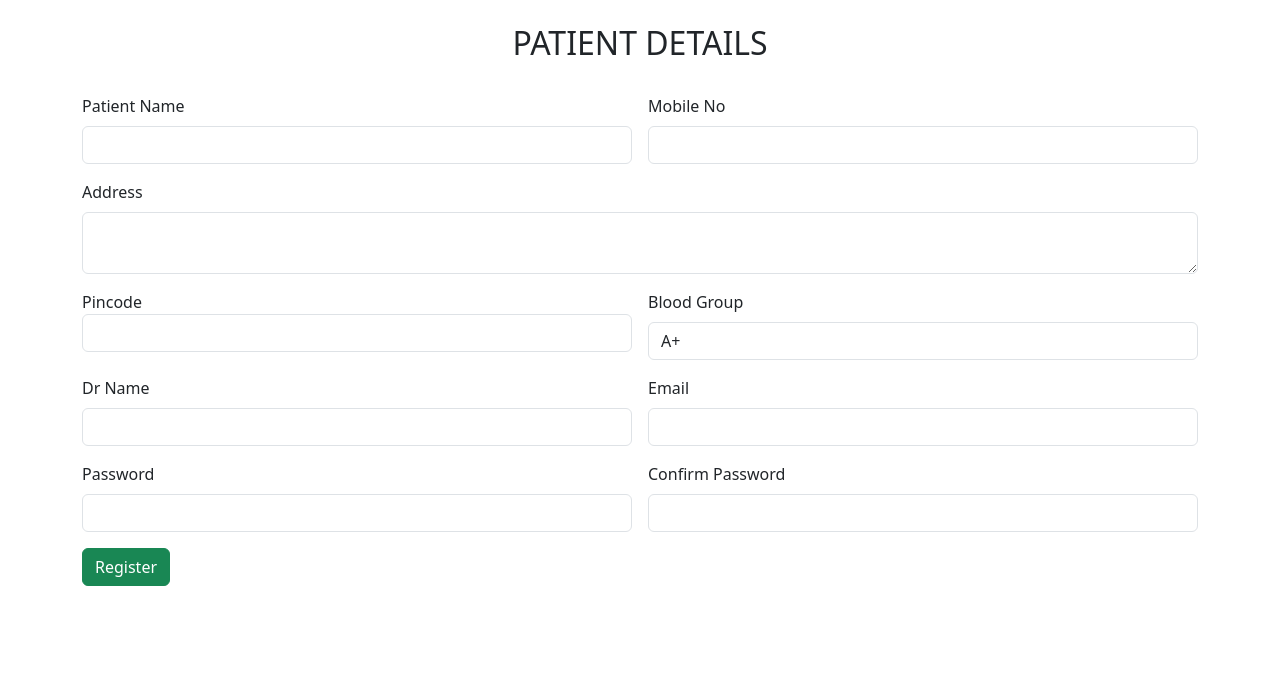
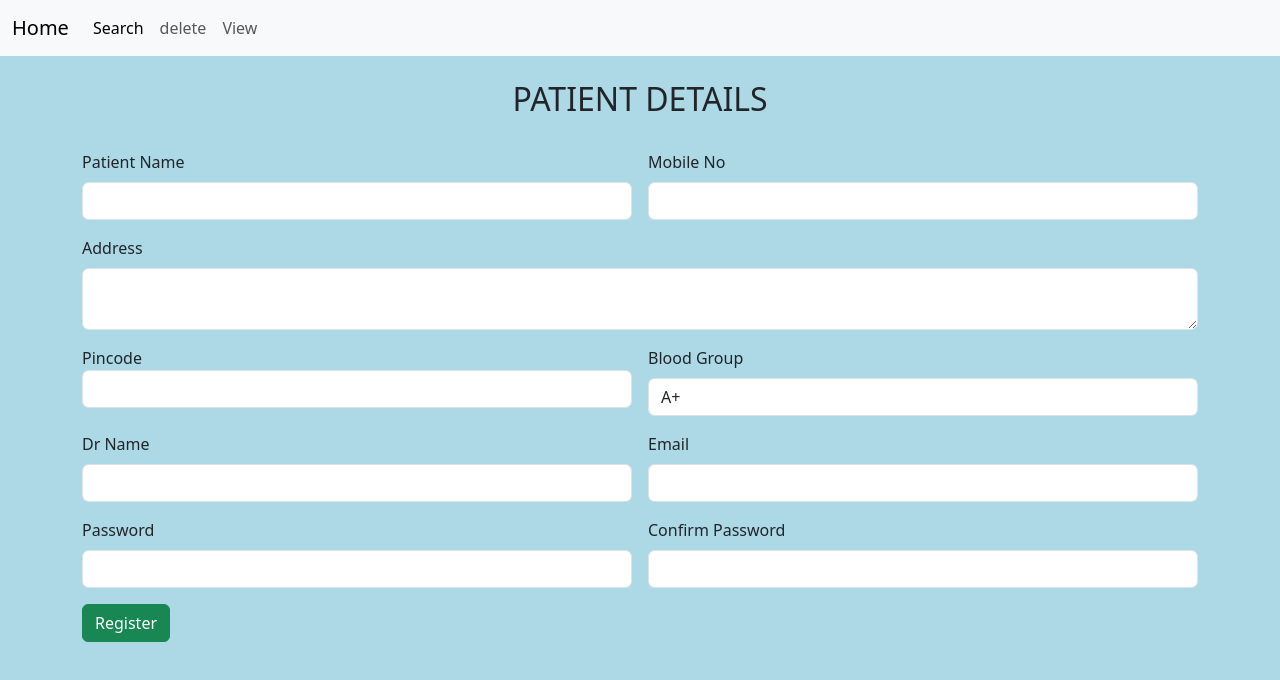
Before and after one commit to adithyab11/patient_mern, a plain HTML site: page index.html in a window 1280 px wide. Drawn offline with nearby package versions, Linux system fonts and the light colour scheme.

Commit message:
registered successfully

```diff
--- a/index.html
+++ b/index.html
@@ -9,7 +9,24 @@
     <title>Document</title>
 </head>
 
-<body><BR>
+<body style="background-color:lightblue;">
+    <nav class="navbar navbar-expand-lg bg-body-tertiary">
+        <div class="container-fluid">
+          <a class="navbar-brand" href="#">Home</a>
+          <button class="navbar-toggler" type="button" data-bs-toggle="collapse" data-bs-target="#navbarNavAltMarkup" aria-controls="navbarNavAltMarkup" aria-expanded="false" aria-label="Toggle navigation">
+            <span class="navbar-toggler-icon"></span>
+          </button>
+          <div class="collapse navbar-collapse" id="navbarNavAltMarkup">
+            <div class="navbar-nav">
+              <a class="nav-link active" aria-current="page" href="search.html">Search</a>
+              <a class="nav-link" href="delete.html">delete</a>
+              <a class="nav-link" href="view_all.html">View</a>
+
+            </div>
+          </div>
+        </div>
+      </nav>
+    <BR>
     <center><h2>PATIENT DETAILS</h2></center><BR>
     <div class="container">
         <div class="row g-3">
```
Also changed, not shown: delete.html (+17 -1 lines), search.html (+18 -1 lines), view_all.html (+19 -1 lines).
